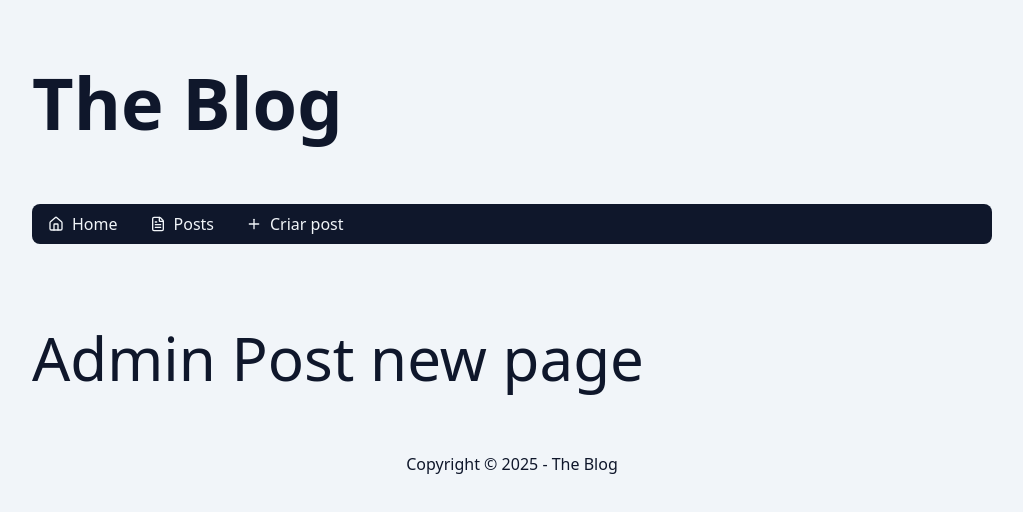
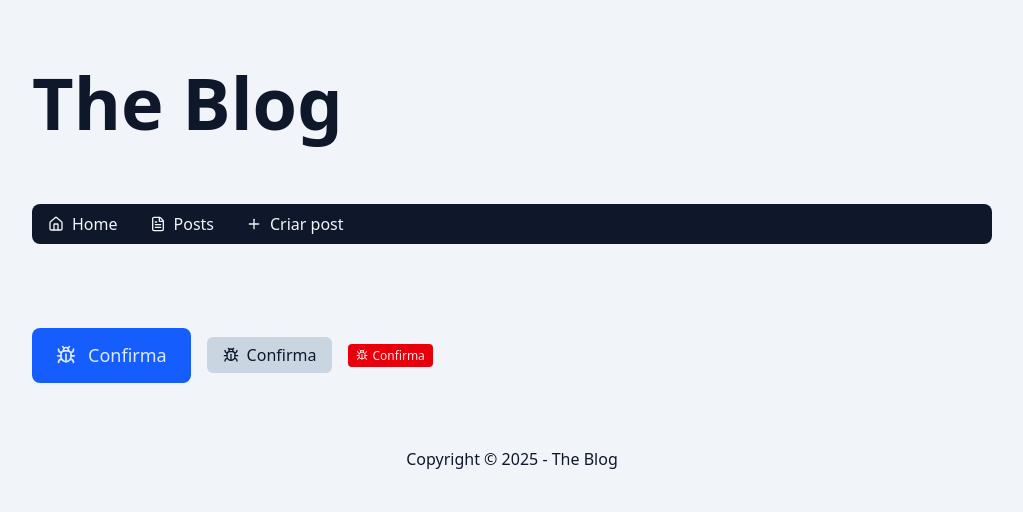
Before and after one commit to gabsmsenna/the-blog-next-course, a Next.js app: page /admin/post/new in a window 1280 px wide. Shown: the top 512 px of the page, without its empty margins (128-1151 px from the left). Built offline with nearby package versions, Linux system fonts and the light colour scheme.

Commit message:
feat: Create and implement Button component

```diff
--- a/src/app/admin/post/new/page.tsx
+++ b/src/app/admin/post/new/page.tsx
@@ -1,6 +1,23 @@
-export const dynamic = 'force-dynamic';
+import { Button } from "@/components/Button";
+import { BugIcon } from "lucide-react";
+
+export const dynamic = "force-dynamic";
 
 export default async function AdminPostNewPage() {
-
-    return <div className="py-16 text-6xl">Admin Post new page</div>;
+  return (
+    <div className="py-16 flex gap-4 flex-wrap items-center">
+      <Button variant="default" size="lg">
+        <BugIcon />
+        Confirma
+      </Button>
+      <Button variant="ghost" size="md">
+        <BugIcon />
+        Confirma
+      </Button>
+      <Button variant="danger" size="sm">
+        <BugIcon />
+        Confirma
+      </Button>
+    </div>
+  );
 }
--- /dev/null
+++ b/src/components/Button/index.tsx
@@ -0,0 +1,38 @@
+import React from "react";
+
+type ButtonVariants = "default" | "ghost" | "danger";
+type ButtonSizes = "sm" | "md" | "lg";
+
+type ButtonProps = {
+  variant: ButtonVariants;
+  size?: ButtonSizes;
+} & React.ComponentProps<"button">;
+
+export function Button({
+  variant = "default",
+  size = "md",
+  ...props
+}: ButtonProps) {
+  const buttonVariants: Record<ButtonVariants, string> = {
+    default: "bg-blue-600 text-blue-100 hover:bg-blue-700",
+    ghost: "bg-slate-300 text-slate-900 hover:bg-slate-400",
+    danger: "bg-red-600 text-red-100 hover:bg-red-700",
+  };
+
+  const buttonSizes: Record<ButtonSizes, string> = {
+    sm: "text-xs/tight py-1 px-2 rounded-sm [&_svg]:w-3 [&_svg]:h-3 gap-1",
+    md: "text-base/tight py-2 px-4 rounded-md [&_svg]:w-4 [&_svg]:h-4 gap-2",
+    lg: "text-lg/tight py-4 px-6 rounded-lg [&_svg]:w-5 [&_svg]:h-5 gap-3",
+  };
+
+  const buttonClasses =
+    buttonVariants[variant] +
+    " " +
+    buttonSizes[size] +
+    " " +
+    "flex items-center justify-center cursor-pointer transition disabled:cursor-not-allowed disabled:opacity-50 font-medium disabled:bg-slate-300 disabled:text-slate-600";
+
+  console.log(buttonClasses);
+
+  return <button className={buttonClasses} {...props} />;
+}
--- a/src/components/Dialog/index.tsx
+++ b/src/components/Dialog/index.tsx
@@ -1,6 +1,7 @@
 "use client";
 
 import React from "react";
+import { Button } from "../Button";
 
 type DialogProps = {
   isVisible?: boolean;
@@ -28,19 +29,18 @@
         </h3>
         <div id="dialog-description">{content}</div>
         <div className="flex items-center justify-around">
-          <button
-            className="bg-slate-300 hover:bg-slate-400 transition text-slate-950 flex items-center justify-center py-2 px-4 rounded-lg cursor-pointer disabled:bg-slate-200 disabled:text-slate-400 disabled:cursor-not-allowed"
+          <Button variant="ghost"
             autoFocus
             onClick={onCancel}
             disabled={disabled}
           >
             Cancelar
-          </button>
-          <button className="bg-blue-500 hover:bg-blue-600 transition text-slate-50 flex items-center justify-center py-2 px-4 rounded-lg cursor-pointer disabled:bg-slate-200 disabled:text-slate-400 disabled:cursor-not-allowed"
+          </Button>
+          <Button variant="default"
             onClick={onConfirm}
             disabled={disabled}>
             Ok
-          </button>
+          </Button>
         </div>
       </div>
     </div>
```
